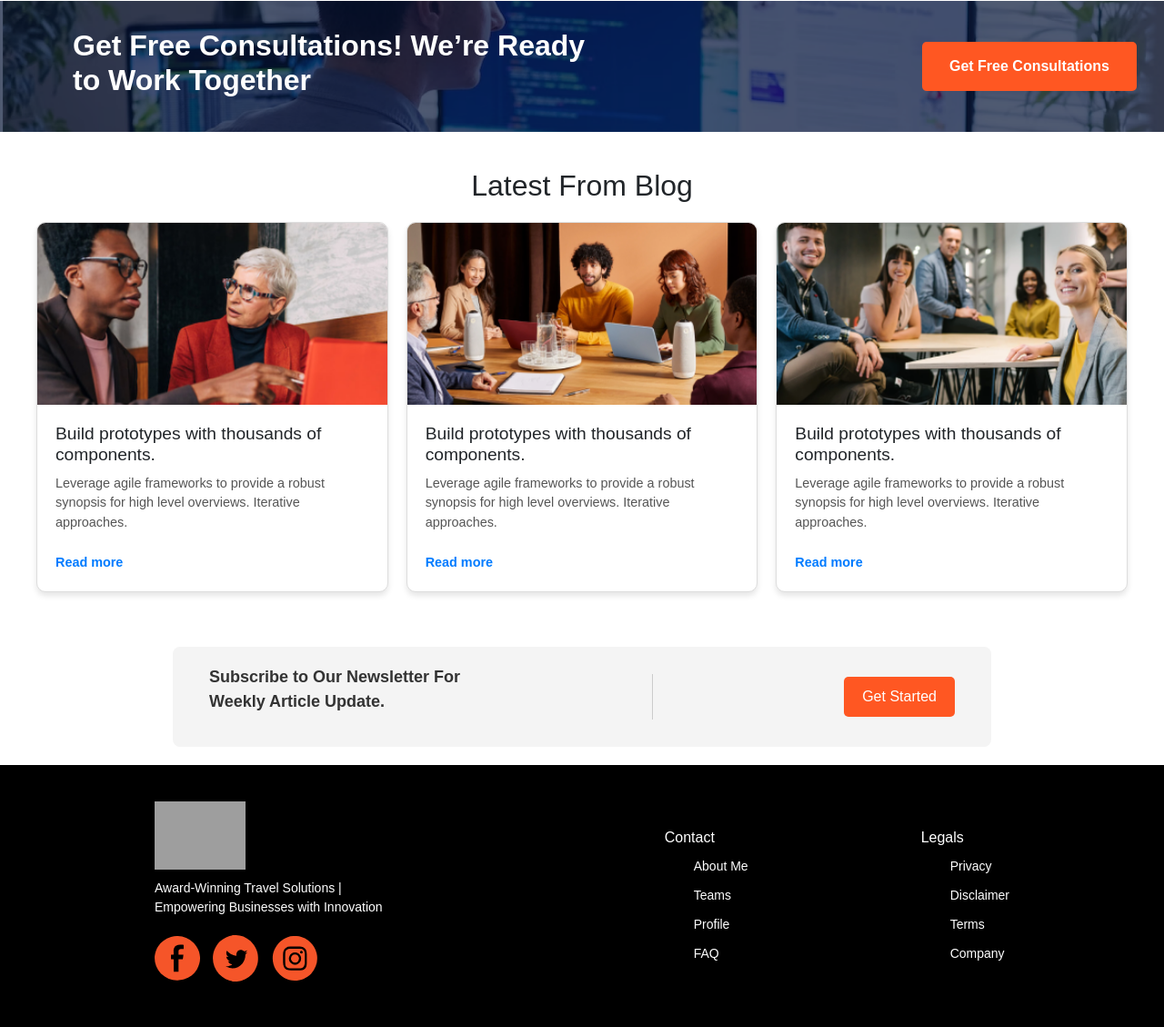
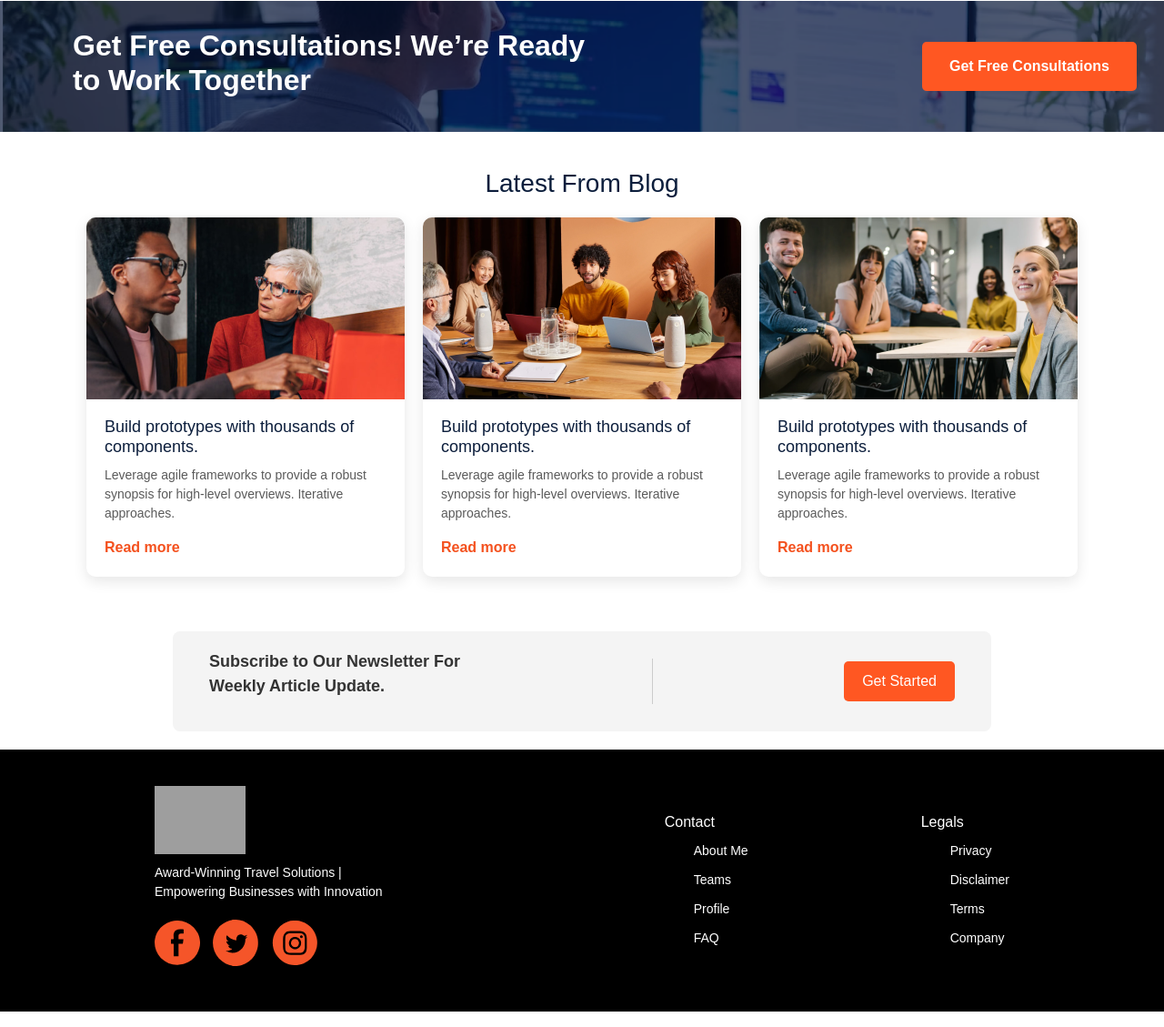
Before and after one commit to abdullo1960/travel-tech, a Django app: page /en/ in a window 1280 px wide. Shown: the part 3040-4169 px from the top of the page at 91% size. Run offline with Django 5.2, Linux system fonts and the light colour scheme; some libraries are stand-ins or nearby versions; grey boxes are pictures that could not be loaded.

Commit message:
first commit

```diff
--- a/travel/static/css/styles.css
+++ b/travel/static/css/styles.css
@@ -546,84 +546,6 @@ background-color: #e64a19;
 }
 }
 
-.blog-section {
-  padding: 40px;
-  text-align: center;
-  background-color: #ffffff;
-}
-
-.blog-section h2 {
-  font-size: 2rem;
-  margin-bottom: 20px;
-}
-
-.blog-cards {
-  display: grid;
-  grid-template-columns: repeat(auto-fit, minmax(300px, 1fr));
-  gap: 20px;
-  margin-top: 20px;
-}
-
-.blog-card {
-  background: #fff;
-  border: 1px solid #ddd;
-  border-radius: 10px;
-  overflow: hidden;
-  box-shadow: 0 4px 6px rgba(0, 0, 0, 0.1);
-  transition: transform 0.3s;
-}
-
-.blog-card:hover {
-  transform: translateY(-5px);
-}
-
-.blog-card img {
-  width: 100%;
-  height: 200px;
-  object-fit: cover;
-}
-
-.blog-card-content {
-  padding: 20px;
-  text-align: left;
-}
-
-.blog-card-content h3 {
-  font-size: 1.2rem;
-  margin-bottom: 10px;
-}
-
-.blog-card-content p {
-  color: #555;
-  font-size: 0.9rem;
-  margin-bottom: 20px;
-}
-
-.blog-card-content a {
-  text-decoration: none;
-  color: #007bff;
-  font-weight: bold;
-  font-size: 0.9rem;
-}
-
-.blog-card-content a:hover {
-  text-decoration: underline;
-}
-
-@media (max-width: 300px) {
-  .blog-cards {
-      margin-left: -40px;
-      width: 200px;
-  }
-}
-
-@media (max-width: 768px) {
-  .blog-card img {
-      height: 150px;
-  }
-}
-
-
 
 /* Newsletter Section */
 .newsletter-section {
@@ -736,6 +658,15 @@ text-decoration: underline;
 }
 
 /* Responsive Design */
+@media (max-width: 300px) {
+.footer-logo{
+  flex-direction: column;
+  align-items: center;
+  justify-content: center;
+}
+}
+
+
 @media (max-width: 768px) {
 .newsletter-section {
   flex-direction: column;
--- a/travel/templates/home.html
+++ b/travel/templates/home.html
@@ -30,6 +30,92 @@ color: #fff;
   border-radius: 5px;
   cursor: pointer;
   font-size: 16px;
+}
+.blog-section {
+    text-align: center;
+    padding: 40px 20px;
+}
+
+.blog-section h2 {
+    font-size: 28px;
+    color: #0c1e3c;
+    margin-bottom: 20px;
+}
+
+.blog-container {
+    display: flex;
+    flex-wrap: wrap;
+    gap: 20px;
+    justify-content: center;
+    max-width: 1200px;
+    margin: 0 auto;
+}
+
+.blog-card {
+    background: #ffffff;
+    border-radius: 10px;
+    overflow: hidden;
+    width: 100%;
+    max-width: 350px;
+    box-shadow: 0px 5px 15px rgba(0, 0, 0, 0.1);
+    transition: transform 0.3s ease-in-out;
+}
+
+.blog-card:hover {
+    transform: translateY(-5px);
+}
+
+.blog-card img {
+    width: 100%;
+    height: 200px;
+    object-fit: cover;
+}
+
+.blog-content {
+    padding: 20px;
+    text-align: left;
+}
+
+.blog-content h3 {
+    font-size: 18px;
+    color: #0c1e3c;
+    margin-bottom: 10px;
+}
+
+.blog-content p {
+    font-size: 14px;
+    color: #5a5a5a;
+    margin-bottom: 15px;
+}
+
+.read-more {
+    text-decoration: none;
+    font-weight: bold;
+    color: #f4511e;
+}
+
+.read-more:hover {
+    text-decoration: underline;
+}
+
+/* Responsive Design */
+@media (max-width: 1024px) {
+    .blog-container {
+        justify-content: space-evenly;
+    }
+}
+
+@media (max-width: 768px) {
+    .blog-container {
+        flex-direction: column;
+        align-items: center;
+    }
+}
+
+@media (max-width: 300px) {
+.footer-logo{
+  margin-left: -0px;
+}
 }
   </style>
 
@@ -232,32 +318,36 @@ color: #fff;
 </section>
 
 <section class="blog-section">
-  <h2>{% blocktrans %}Latest From Blog{% endblocktrans %}</h2>
-  <div class="blog-cards">
+  <h2>Latest From Blog</h2>
+  <div style="background: #ffffff;" class="blog-container">
+
       <div class="blog-card">
-          <img src="{% static 'img/1EC32BFF-A43A-40F3-85EF-BDDAE063ECD8.png' %}" alt="Blog 1">
-          <div class="blog-card-content">
-              <h3>{% blocktrans %}Build prototypes with thousands of components.{% endblocktrans %}</h3>
-              <p>{% blocktrans %}Leverage agile frameworks to provide a robust synopsis for high level overviews. Iterative approaches.{% endblocktrans %}</p>
-              <a href="#">{% blocktrans %}Read more{% endblocktrans %}</a>
+          <img src="{% static 'img/1EC32BFF-A43A-40F3-85EF-BDDAE063ECD8.png' %}" alt="People discussing">
+          <div class="blog-content">
+              <h3>Build prototypes with thousands of components.</h3>
+              <p>Leverage agile frameworks to provide a robust synopsis for high-level overviews. Iterative approaches.</p>
+              <a href="#" class="read-more">Read more</a>
           </div>
       </div>
+
       <div class="blog-card">
-          <img src="{% static 'img/1EC32BFF-A43A-40F3-85EF-BDDAE063ECD8 (1).png' %}" alt="Blog 2">
-          <div class="blog-card-content">
-              <h3>{% blocktrans %}Build prototypes with thousands of components.{% endblocktrans %}</h3>
-              <p>{% blocktrans %}Leverage agile frameworks to provide a robust synopsis for high level overviews. Iterative approaches.{% endblocktrans %}</p>
-              <a href="#">{% blocktrans %}Read more{% endblocktrans %}</a>
+          <img src="{% static 'img/1EC32BFF-A43A-40F3-85EF-BDDAE063ECD8 (1).png' %}" alt="Team meeting">
+          <div class="blog-content">
+              <h3>Build prototypes with thousands of components.</h3>
+              <p>Leverage agile frameworks to provide a robust synopsis for high-level overviews. Iterative approaches.</p>
+              <a href="#" class="read-more">Read more</a>
           </div>
       </div>
+
       <div class="blog-card">
-          <img src="{% static 'img/1EC32BFF-A43A-40F3-85EF-BDDAE063ECD8 (2).png' %}" alt="Blog 3">
-          <div class="blog-card-content">
-              <h3>{% blocktrans %}Build prototypes with thousands of components.{% endblocktrans %}</h3>
-              <p>{% blocktrans %}Leverage agile frameworks to provide a robust synopsis for high level overviews. Iterative approaches.{% endblocktrans %}</p>
-              <a href="#">{% blocktrans %}Read more{% endblocktrans %}</a>
+          <img src="{% static 'img/1EC32BFF-A43A-40F3-85EF-BDDAE063ECD8 (2).png' %}" alt="Office discussion">
+          <div class="blog-content">
+              <h3>Build prototypes with thousands of components.</h3>
+              <p>Leverage agile frameworks to provide a robust synopsis for high-level overviews. Iterative approaches.</p>
+              <a href="#" class="read-more">Read more</a>
           </div>
       </div>
+
   </div>
 </section>
 
```
